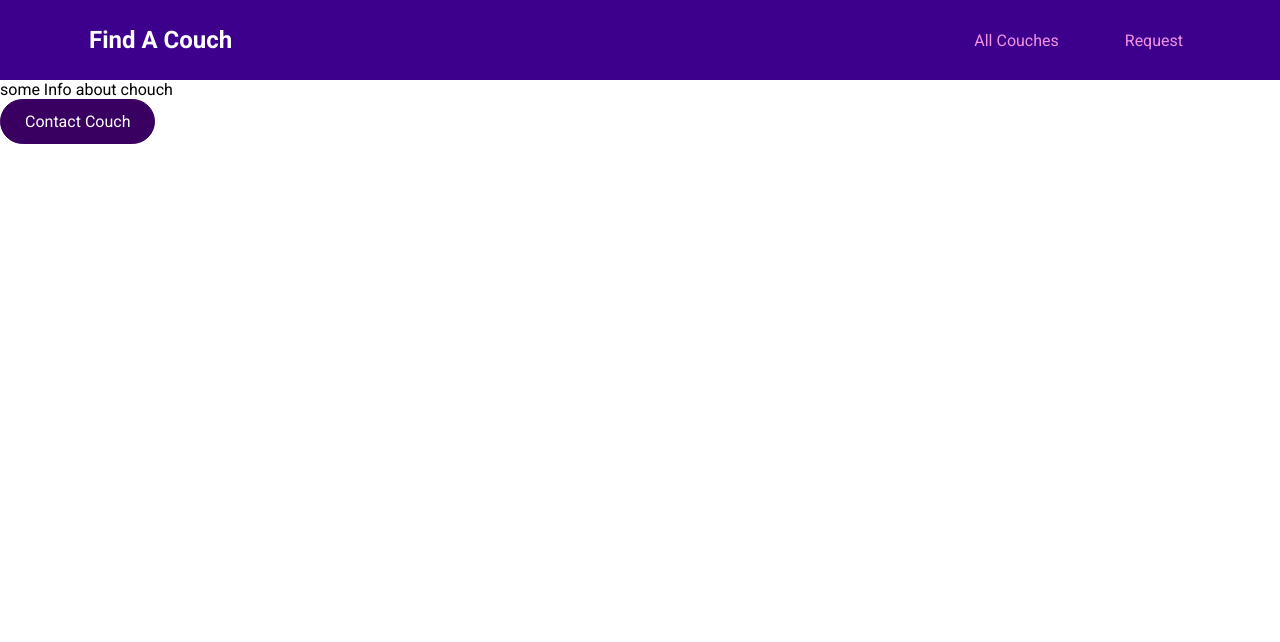
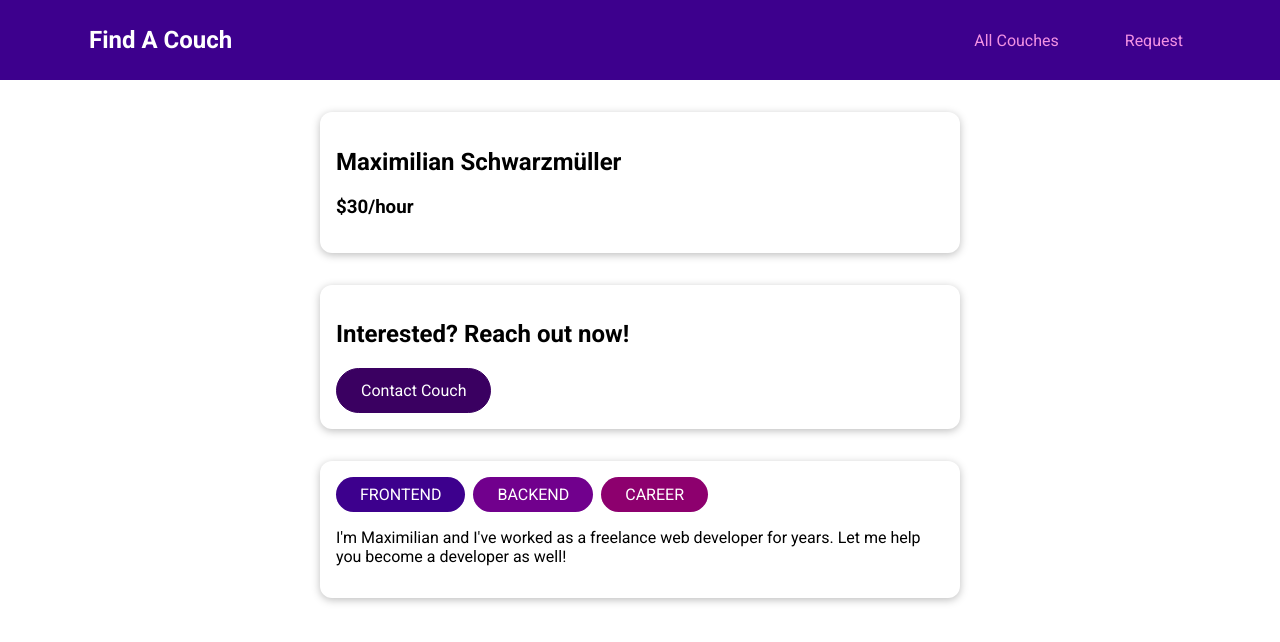
Before and after one commit to Mirthay/Find-a-Couch, a Vue app: page /couches/c1 in a window 1280 px wide. Shown: the top 642 px of the page. Built offline with nearby package versions, Linux system fonts and the light colour scheme.

Commit message:
CouchInfo component created

```diff
--- a/src/pages/Couches/CouchInfo.vue
+++ b/src/pages/Couches/CouchInfo.vue
@@ -1,6 +1,62 @@
 <template>
-  <div>some Info about chouch</div>
-  <router-view></router-view>
+  <section>
+    <base-card>
+      <h2>{{ fullName }}</h2>
+      <h3>${{ rate }}/hour</h3>
+    </base-card>
+  </section>
+  <section>
+    <base-card>
+      <header>
+        <h2>Interested? Reach out now!</h2>
+        <base-button link :to="contactLink">Contact Couch</base-button>
+      </header>
+      <router-view></router-view>
+    </base-card>
+  </section>
+  <section>
+    <base-card>
+      <base-badge
+        v-for="area in areas"
+        :key="area"
+        :type="area"
+        :title="area"
+      ></base-badge>
+      <p>{{ description }}</p>
+    </base-card>
+  </section>
+</template>
 
-  <base-button to="/couches/c1/contact">Contact Couch</base-button>
-</template>
+<script>
+export default {
+  props: ['id'],
+  data() {
+    return {
+      selectedCouch: null
+    };
+  },
+  created() {
+    this.selectedCouch = this.$store.getters['couches/couches'].find(
+      couch => couch.id === this.id
+    );
+  },
+  computed: {
+    fullName() {
+      return this.selectedCouch.firstName + ' ' + this.selectedCouch.lastName;
+    },
+    rate() {
+      return this.selectedCouch.hourlyRate;
+    },
+    description() {
+      return this.selectedCouch.description;
+    },
+    areas() {
+      return this.selectedCouch.areas;
+    },
+
+    contactLink() {
+      return this.$route.path + '/contact'; // more
+    }
+  }
+};
+</script>
```
